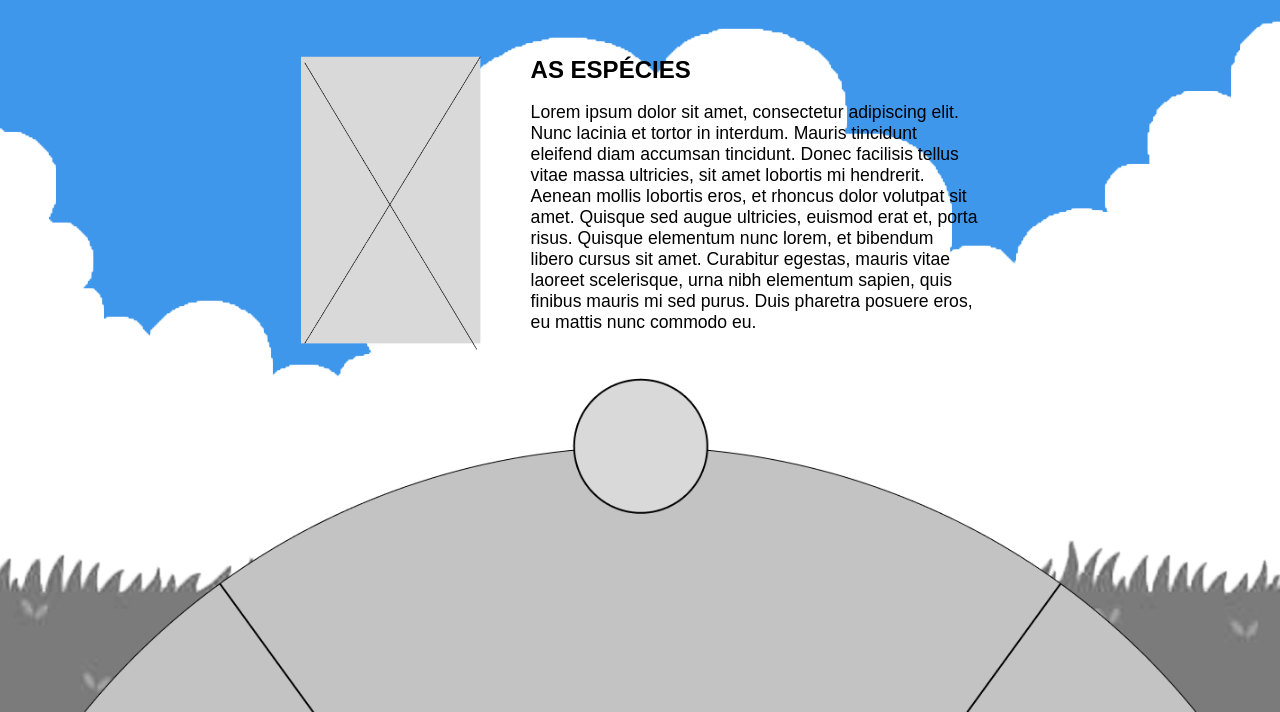
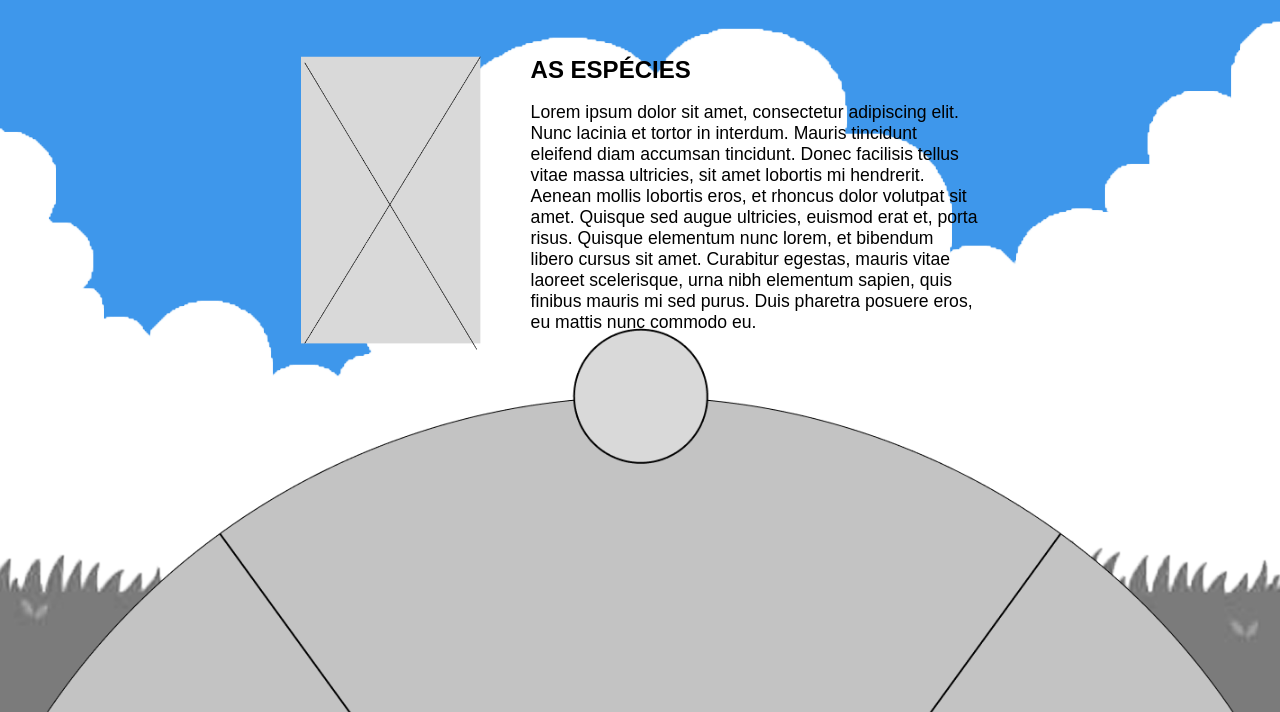
Before and after one commit to cogumelosdopradoaoprato/cogumelosdopradoaoprato.github.io, a website built with Vite: page producao.html in a window 1280 px wide. Shown: the part 88-800 px from the top of the page. Built offline with nearby package versions, Linux system fonts and the light colour scheme.

Commit message:
Try 2 to solve the big circle. Changing pixels by rem

```diff
--- a/src/style.css
+++ b/src/style.css
@@ -574,8 +574,8 @@ body {
   bottom: -1200px;
   left: 50%;
   transform: translateX(-50%);
-  width: 1500px;
-  height: 1500px;
+  width: 100rem;
+  height: 100rem;
   border-radius: 50%;
   display: flex;
   align-items: center;
```
